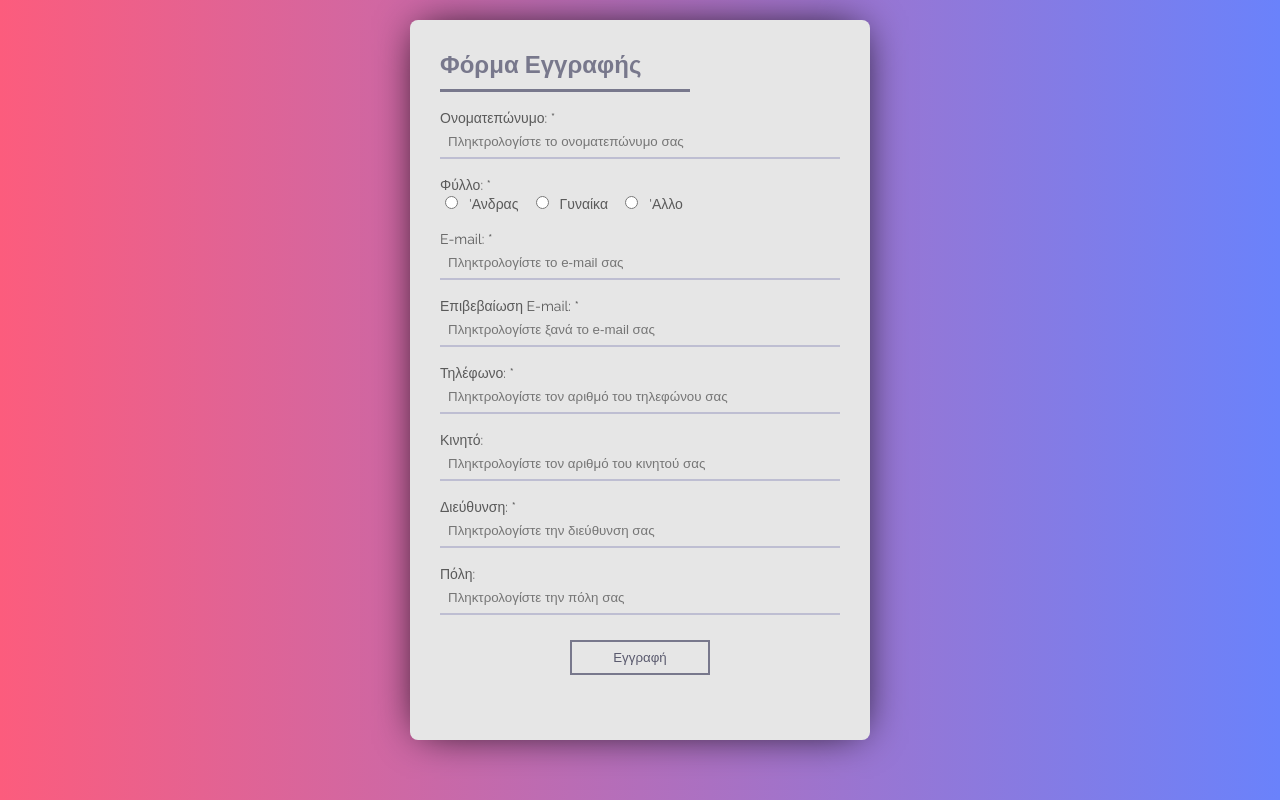
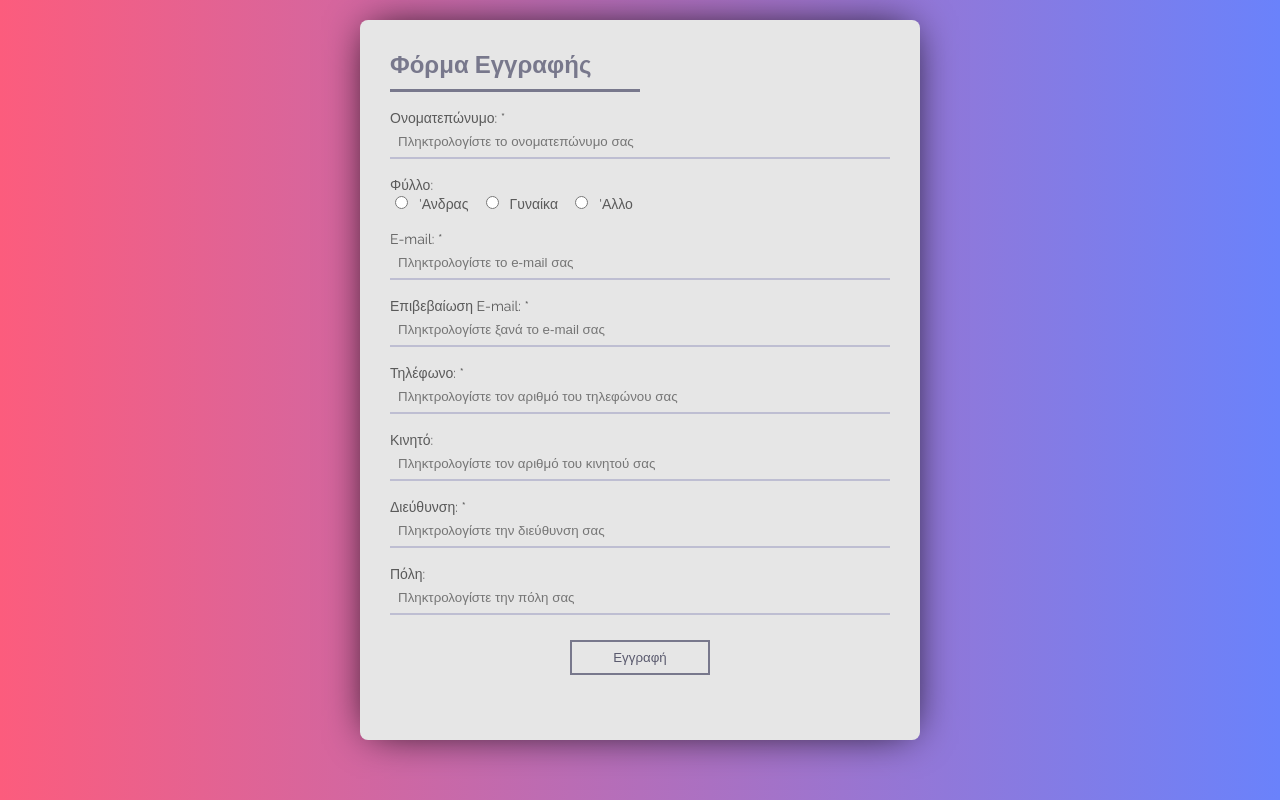
Before and after one commit to melnikolaidis86/form-validation, a website: page app/index.html in a window 1280 px wide. Drawn offline with Linux system fonts and the light colour scheme.

Commit message:
Working on scripts and cleaning html and css

```diff
--- a/app/assets/styles/base/_global.css
+++ b/app/assets/styles/base/_global.css
@@ -6,3 +6,25 @@ body {
     background-color: $main-background-color;
     background: $main-background-gradient;
 }
+
+h2 {
+    margin: 0;
+    padding: 0;
+}
+
+button {
+    background: 0;
+    display: block;
+    width: 140px;
+    padding: 8px 12px;
+    margin: 25px auto;
+    border: 2px solid $form-secondary-color;
+    color: $form-button-color;
+    cursor: pointer;
+    transition: all .3s ease-out;
+
+    &:hover {
+        background-color: $form-secondary-color;
+        color: #FFF;
+    }
+}
--- /dev/null
+++ b/app/assets/styles/modules/_form-block.css
@@ -0,0 +1,23 @@
+.form-block {
+
+    width: 560px;
+    height: 720px;
+    background-color: $form-background-color;
+    border-radius: 8px;
+    box-shadow: 0 0 40px -10px #000;
+    margin: calc(30vh - 220px) auto;
+    padding: 20px 30px;
+    max-width: calc(100vw - 40px);
+    box-sizing: border-box;
+    position: relative;
+
+    &__form-title {
+
+        margin: 10px 0;
+        padding-bottom: 10px;
+        width: 250px;
+        color: $form-secondary-color;
+        border-bottom: 3px solid $form-secondary-color;
+    }
+
+}
--- /dev/null
+++ b/app/assets/styles/modules/_form-field.css
@@ -0,0 +1,41 @@
+.form-field {
+
+    &__label {
+
+        display: block;
+        margin: 18px 0 0;
+        font-size: .875rem;
+        color: $form-main-text-color;
+
+        &--errors {
+
+            font-size: .725rem;
+            color: $main-background-color;
+        }
+    }
+
+    &__input--text {
+
+        display: block;
+        width: 100%;
+        padding: 8px;
+        box-sizing: border-box;
+        background: none;
+        outline: none;
+        resize: none;
+        border: 0;
+        transition: all .3s ease-out;
+        border-bottom: 2px solid $form-input-border-bottom-color;
+
+        &:focus {
+            border-bottom: 2px solid $form-secondary-color;
+        }
+    }
+
+    &__input--radio {
+
+        color: $form-main-text-color;
+        font-size: .875rem;
+        padding: 8px;
+    }
+}
--- a/app/assets/styles/modules/_form.css
+++ /dev/null
@@ -1,80 +0,0 @@
-.form {
-
-    width: 460px;
-    height: 720px;
-    background-color: $form-background-color;
-    border-radius: 8px;
-    box-shadow: 0 0 40px -10px #000;
-    margin: calc(30vh - 220px) auto;
-    padding: 20px 30px;
-    max-width: calc(100vw - 40px);
-    box-sizing: border-box;
-    position: relative;
-
-    &__title {
-
-        margin: 10px 0;
-        padding-bottom: 10px;
-        width: 250px;
-        color: $form-secondary-color;
-        border-bottom: 3px solid $form-secondary-color;
-    }
-
-    &__label {
-
-        display: block;
-        margin: 18px 0 0;
-        font-size: .875rem;
-        color: $form-main-text-color;
-
-        &--errors {
-
-            font-size: .725rem;
-            color: $main-background-color;
-        }
-    }
-
-    &__input--text {
-
-        display: block;
-        width: 100%;
-        padding: 8px;
-        box-sizing: border-box;
-        background: none;
-        outline: none;
-        resize: none;
-        border: 0;
-        transition: all .3s ease-out;
-        border-bottom: 2px solid $form-input-border-bottom-color;
-    }
-
-    &__input--text:focus {
-
-        border-bottom: 2px solid $form-secondary-color;
-    }
-
-    &__input--radio {
-
-        color: $form-main-text-color;
-        font-size: .875rem;
-        padding: 8px;
-    }
-
-    &__button {
-        display: block;
-        width: 140px;
-        padding: 8px 12px;
-        margin: 25px auto;
-        border: 2px solid $form-secondary-color;
-        background: 0;
-        color: $form-button-color;
-        cursor: pointer;
-        transition: all .3s ease-out;
-    }
-
-    &__button:hover {
-
-        background-color: $form-secondary-color;
-        color: #FFF;
-    }
-}
--- a/app/assets/styles/styles.css
+++ b/app/assets/styles/styles.css
@@ -1,3 +1,4 @@
 @import "base/_variables";
 @import "base/_global";
-@import "modules/_form";
+@import "modules/_form-block";
+@import "modules/_form-field";
--- a/app/index.html
+++ b/app/index.html
@@ -8,28 +8,50 @@
 </head>
 <body>
 
-   <form class="form" id="form">
-        <h2 class="form__title">Φόρμα Εγγραφής</h2>
-        <label class="form__label" for="fullName">Ονοματεπώνυμο: *<span id="fullNameError" class="form__label--errors"></span></label>
-        <input class="form__input--text" type="text" name="fullName" placeholder="Πληκτρολογίστε το ονοματεπώνυμο σας">
-        <label class="form__label" for="gender">Φύλλο: *</label>
-        <input type="radio" name="gender" value="male"><span class="form__input--radio" >'Ανδρας</span>
-        <input type="radio" name="gender" value="female"><span class="form__input--radio">Γυναίκα</span>
-        <input type="radio" name="gender" value="other"><span class="form__input--radio">'Αλλο</span>
-        <label class="form__label" for="email">E-mail: *<span id="emailError" class="form__label--errors"></span></label>
-        <input class="form__input--text" type="text" name="email" placeholder="Πληκτρολογίστε το e-mail σας">
-        <label class="form__label" for="email2">Επιβεβαίωση E-mail: *<span id="email2Error" class="form__label--errors"></span></label>
-        <input class="form__input--text" type="text" name="email2" placeholder="Πληκτρολογίστε ξανά το e-mail σας">
-        <label class="form__label" for="phone1">Τηλέφωνο: *</label>
-        <input class="form__input--text" type="text" name="phone1" placeholder="Πληκτρολογίστε τον αριθμό του τηλεφώνου σας">
-        <label class="form__label" for="phone2">Κινητό: </label>
-        <input class="form__input--text" type="text" name="phone2" placeholder="Πληκτρολογίστε τον αριθμό του κινητού σας">
-        <label class="form__label" for="address">Διεύθυνση: *</label>
-        <input class="form__input--text" type="text" name="address" placeholder="Πληκτρολογίστε την διεύθυνση σας">
-        <label class="form__label" for="city">Πόλη: </label>
-        <input class="form__input--text" type="text" name="city" placeholder="Πληκτρολογίστε την πόλη σας">
-        <button type="button" class="form__button" id="submitButton">Εγγραφή</button>
+   <div class="form-block">
+   <form id="form">
+        <div class="form-block__form-title">
+           <h2 class="">Φόρμα Εγγραφής</h2>
+        </div>
+        <div class="form-field">
+            <label class="form-field__label" for="fullName">Ονοματεπώνυμο: *<span id="fullNameError" class="form-field__label--errors"></span></label>
+            <input class="form-field__input--text" type="text" name="fullName" placeholder="Πληκτρολογίστε το ονοματεπώνυμο σας">
+        </div>
+        <div class="form-field">
+            <label class="form-field__label" for="gender">Φύλλο:</label>
+            <input type="radio" name="gender" value="male"><span class="form-field__input--radio" >'Ανδρας</span>
+            <input type="radio" name="gender" value="female"><span class="form-field__input--radio">Γυναίκα</span>
+            <input type="radio" name="gender" value="other"><span class="form-field__input--radio">'Αλλο</span>
+        </div>
+        <div class="form-field">
+            <label class="form-field__label" for="email">E-mail: *<span id="emailError" class="form-field__label--errors"></span></label>
+            <input class="form-field__input--text" type="text" name="email" placeholder="Πληκτρολογίστε το e-mail σας">
+        </div>
+        <div class="form-field">
+            <label class="form-field__label" for="email2">Επιβεβαίωση E-mail: *<span id="email2Error" class="form-field__label--errors"></span></label>
+            <input class="form-field__input--text" type="text" name="email2" placeholder="Πληκτρολογίστε ξανά το e-mail σας">
+        </div>
+        <div class="form-field">
+            <label class="form-field__label" for="phone1">Τηλέφωνο: *</label>
+            <input class="form-field__input--text" type="text" name="phone1" placeholder="Πληκτρολογίστε τον αριθμό του τηλεφώνου σας">
+        </div>
+        <div class="form-field">
+            <label class="form-field__label" for="phone2">Κινητό: </label>
+            <input class="form-field__input--text" type="text" name="phone2" placeholder="Πληκτρολογίστε τον αριθμό του κινητού σας">
+        </div>
+        <div class="form-field">
+            <label class="form-field__label" for="address">Διεύθυνση: *</label>
+            <input class="form-field__input--text" type="text" name="address" placeholder="Πληκτρολογίστε την διεύθυνση σας">
+        </div>
+        <div class="form-field">
+            <label class="form-field__label" for="city">Πόλη: </label>
+            <input class="form-field__input--text" type="text" name="city" placeholder="Πληκτρολογίστε την πόλη σας">
+        </div>
+        <div class="form-block__button">
+            <button type="button" id="submitButton">Εγγραφή</button>
+        </div>
    </form>
+   </div>
 
     <script type="text/javascript" src="assets/scripts/validation.js"></script>
 </body>
--- a/app/temp/styles/styles.css
+++ b/app/temp/styles/styles.css
@@ -4,9 +4,26 @@
     background-color: #fc5c7d;
     background: -webkit-gradient(linear, left top, right top, from(#fc5c7d), to(#6a82fb));
     background: linear-gradient(to right, #fc5c7d, #6a82fb);
-}.form {
+}h2 {
+    margin: 0;
+    padding: 0;
+}button {
+    background: 0;
+    display: block;
+    width: 140px;
+    padding: 8px 12px;
+    margin: 25px auto;
+    border: 2px solid #78788c;
+    color: #5a5a6e;
+    cursor: pointer;
+    -webkit-transition: all .3s ease-out;
+    transition: all .3s ease-out;
+}button:hover {
+        background-color: #78788c;
+        color: #FFF;
+    }.form-block {
 
-    width: 460px;
+    width: 560px;
     height: 720px;
     background-color: #e6e6e6;
     border-radius: 8px;
@@ -18,24 +35,25 @@
     -webkit-box-sizing: border-box;
             box-sizing: border-box;
     position: relative;
-}.form__title {
+
+}.form-block__form-title {
 
         margin: 10px 0;
         padding-bottom: 10px;
         width: 250px;
         color: #78788c;
         border-bottom: 3px solid #78788c;
-    }.form__label {
+    }.form-field__label {
 
         display: block;
         margin: 18px 0 0;
         font-size: .875rem;
         color: #5a5a5a;
-    }.form__label--errors {
+    }.form-field__label--errors {
 
             font-size: .725rem;
             color: #fc5c7d;
-        }.form__input--text {
+        }.form-field__input--text {
 
         display: block;
         width: 100%;
@@ -49,27 +67,11 @@
         -webkit-transition: all .3s ease-out;
         transition: all .3s ease-out;
         border-bottom: 2px solid #bebed2;
-    }.form__input--text:focus {
-
-        border-bottom: 2px solid #78788c;
-    }.form__input--radio {
+    }.form-field__input--text:focus {
+            border-bottom: 2px solid #78788c;
+        }.form-field__input--radio {
 
         color: #5a5a5a;
         font-size: .875rem;
         padding: 8px;
-    }.form__button {
-        display: block;
-        width: 140px;
-        padding: 8px 12px;
-        margin: 25px auto;
-        border: 2px solid #78788c;
-        background: 0;
-        color: #5a5a6e;
-        cursor: pointer;
-        -webkit-transition: all .3s ease-out;
-        transition: all .3s ease-out;
-    }.form__button:hover {
-
-        background-color: #78788c;
-        color: #FFF;
     }
```
Also changed, not shown: app/assets/scripts/validation.js (+29 -15 lines).
